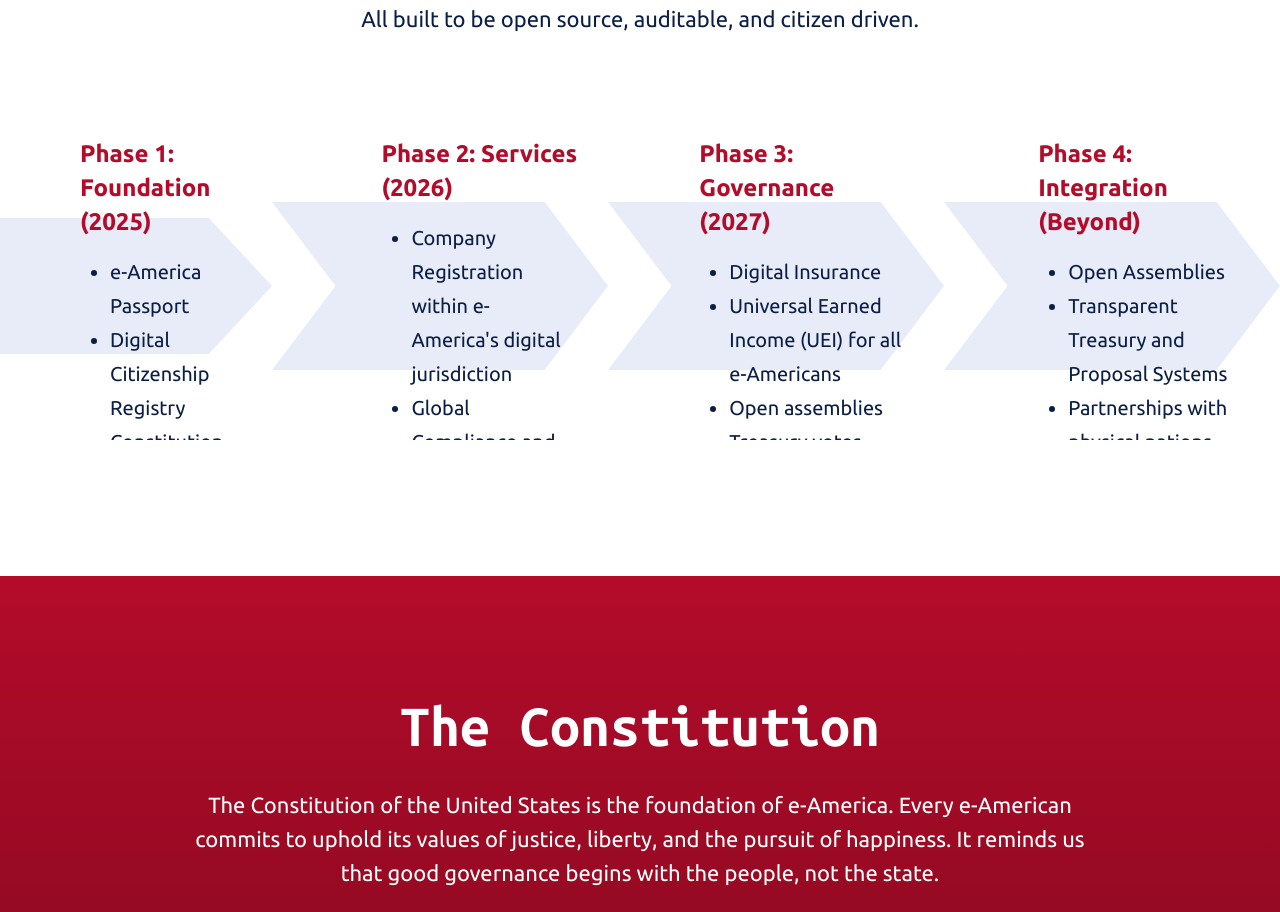
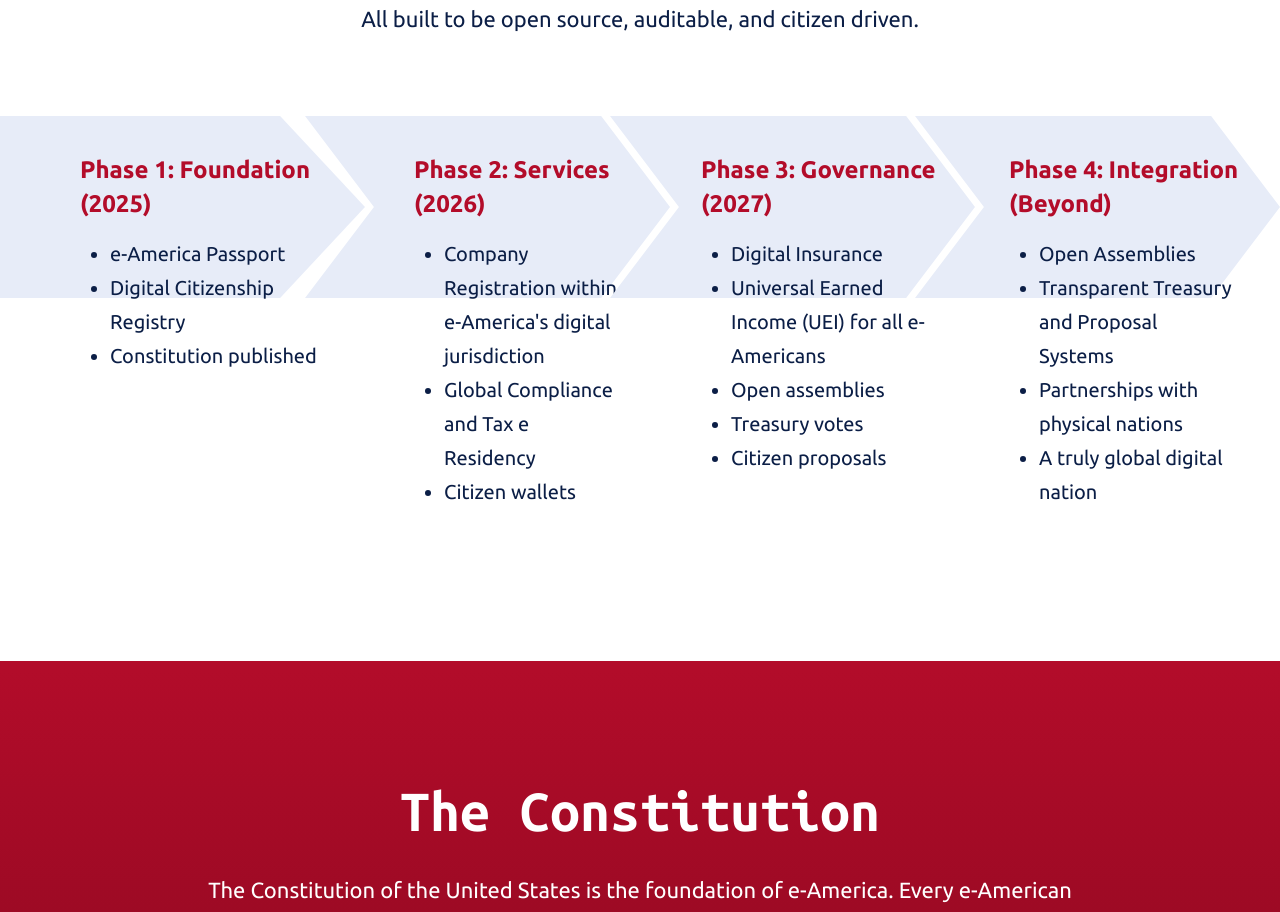
Before and after one commit to E-America/e-america, a React (Vite) app: page / in a window 1280 px wide. Shown: the part 5987-6899 px from the top of the page. Built offline with nearby package versions, Linux system fonts and the light colour scheme.

Commit message:
Update styling

```diff
--- a/src/components/EServicesSection.tsx
+++ b/src/components/EServicesSection.tsx
@@ -73,10 +73,13 @@ const EServicesSection = () => {
               </p>
               <div className="font-ubuntu font-normal leading-[2.125rem] text-[#0b1e46] text-[1.375rem] text-center max-w-[668px] whitespace-pre-wrap">
                 <p className="mb-0">
-                  e-America is gradually rolling out a suite of digital government
-                  services, built on open, decentralized infrastructure.{" "}
+                  e-America is gradually rolling out a suite of digital
+                  government services, built on open, decentralized
+                  infrastructure.{" "}
                 </p>
-                <p>All built to be open source, auditable, and citizen driven.</p>
+                <p>
+                  All built to be open source, auditable, and citizen driven.
+                </p>
               </div>
             </div>
           </div>
@@ -85,36 +88,44 @@ const EServicesSection = () => {
 
       {/* Phases grid - full width of page */}
       <div className="w-full overflow-x-auto">
-        <div className="flex items-center gap-0 md:gap-0 lg:gap-0 w-full">
-          {phases.map((phase) => (
+        <div className="flex items-stretch w-full">
+          {phases.map((phase, index) => (
             <div
               key={phase.id}
-              className="relative flex-shrink"
-              style={{ flexBasis: phase.imageWidth, minWidth: 0, flexGrow: 1 }}
+              className="relative flex-shrink-0 flex flex-col"
+              style={{
+                width: "auto",
+                flex: "1 1 0",
+                minWidth: 0,
+                marginLeft: index > 0 ? "-60px" : "0",
+              }}
             >
-              {/* Vector image */}
-              <div className="h-[340px] relative w-full">
+              {/* Vector image - stretches to fill container */}
+              <div className="absolute inset-0 w-full h-full pointer-events-none">
                 <img
                   alt=""
-                  className="block max-w-none size-full object-contain"
+                  className="block max-w-none w-full h-full object-contain object-top"
                   src={phase.image}
                 />
               </div>
 
               {/* Content overlay */}
               <div
-                className="absolute top-[21px] bottom-4 left-0 right-0 flex flex-col gap-4 items-start overflow-hidden"
+                className="absolute top-[21px] left-0 right-0 flex flex-col gap-4 items-start"
                 style={{
-                  paddingLeft: `clamp(1rem, ${parseInt(phase.contentLeft) / 5}vw, ${phase.contentLeft})`,
-                  paddingRight: 'clamp(0.75rem, 2vw, 1.5rem)'
+                  paddingLeft: `clamp(1.5rem, ${
+                    parseInt(phase.contentLeft) / 5
+                  }vw, ${phase.contentLeft})`,
+                  paddingRight: "clamp(1.5rem, 3vw, 2.5rem)",
+                  paddingTop: "1rem",
+                  paddingBottom: "2rem",
                 }}
               >
                 {/* Phase title */}
                 <div className="flex flex-col font-ubuntu font-bold justify-center leading-[normal] text-[#b30c2a] text-[1.5rem] w-full">
                   <p className="leading-[2.125rem] whitespace-pre-wrap break-words">
                     {phase.title}
-                    <br aria-hidden="true" />
-                    ({phase.year})
+                    <br aria-hidden="true" />({phase.year})
                   </p>
                 </div>
 
@@ -130,7 +141,47 @@ const EServicesSection = () => {
                             : "mb-0 ms-[30px] pr-2"
                         }
                       >
-                        <span className="leading-[2.125rem] break-words">{item}</span>
+                        <span className="leading-[2.125rem] break-words">
+                          {item}
+                        </span>
+                      </li>
+                    ))}
+                  </ul>
+                </div>
+              </div>
+
+              {/* Spacer to ensure container height matches content */}
+              <div
+                className="invisible flex flex-col gap-4"
+                style={{
+                  paddingTop: "calc(21px + 1rem)",
+                  paddingLeft: `clamp(1.5rem, ${
+                    parseInt(phase.contentLeft) / 5
+                  }vw, ${phase.contentLeft})`,
+                  paddingRight: "clamp(1.5rem, 3vw, 2.5rem)",
+                  paddingBottom: "2rem",
+                }}
+              >
+                <div className="flex flex-col font-ubuntu font-bold justify-center leading-[normal] text-[#b30c2a] text-[1.5rem] w-full">
+                  <p className="leading-[2.125rem] whitespace-pre-wrap break-words">
+                    {phase.title}
+                    <br aria-hidden="true" />({phase.year})
+                  </p>
+                </div>
+                <div className="flex flex-col font-ubuntu font-normal justify-center leading-[normal] text-[#0b1e46] text-[1.25rem] w-full">
+                  <ul className="list-disc w-full">
+                    {phase.items.map((item, index) => (
+                      <li
+                        key={index}
+                        className={
+                          index === phase.items.length - 1
+                            ? "ms-[30px] pr-2"
+                            : "mb-0 ms-[30px] pr-2"
+                        }
+                      >
+                        <span className="leading-[2.125rem] break-words">
+                          {item}
+                        </span>
                       </li>
                     ))}
                   </ul>
```
